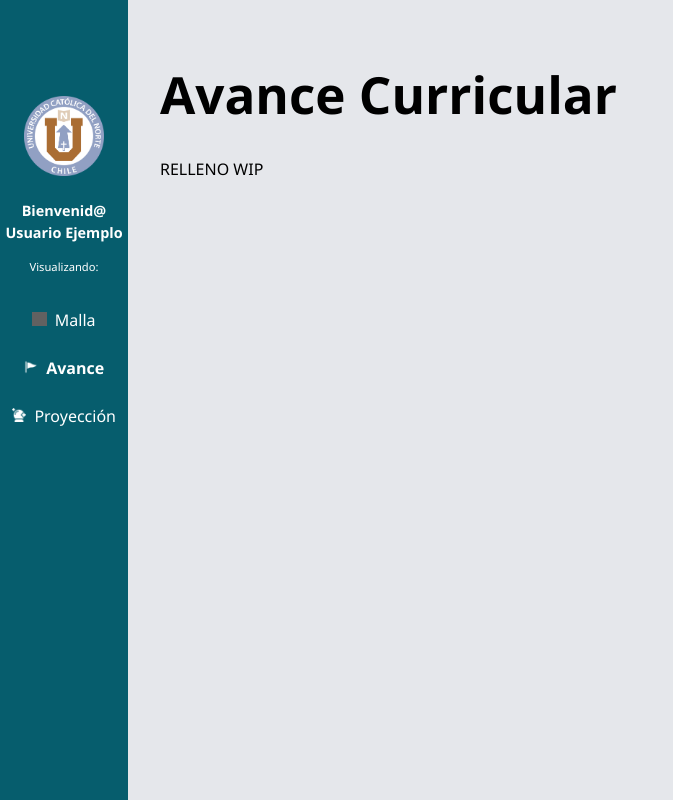
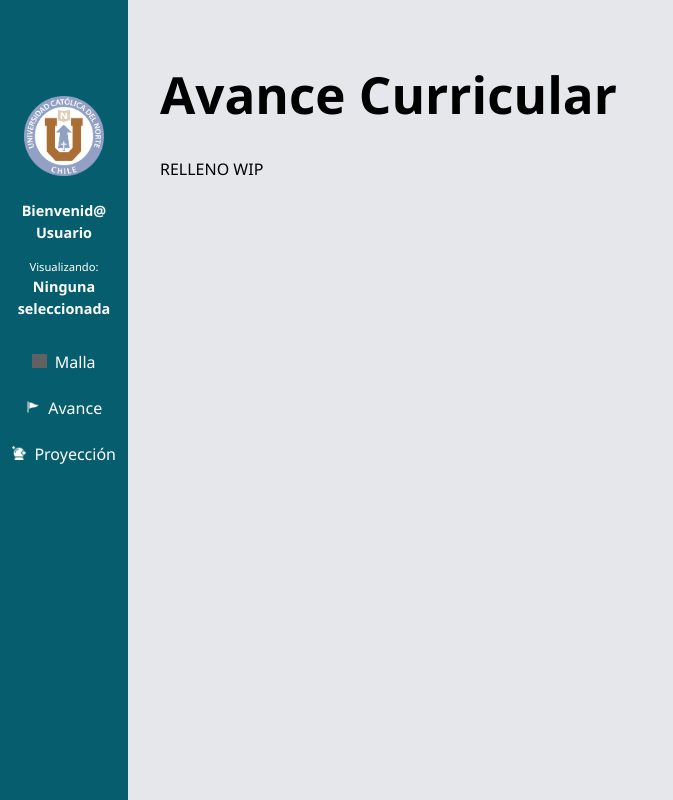
Before and after one commit to dazztyn/ProyectateUCN, a React app in the folder frontend/: page /avance in a window 1280 px wide. Shown: the whole page, without its empty margins (0-673 px from the left). Built offline with nearby package versions, Linux system fonts and the light colour scheme; grey boxes are pictures that could not be loaded; the HTML template or start-up script is replaced by a standard one.

Commit message:
Fix Navegación
Todos los tokens ahora son referidos como "access_token", importante respetar eso para el futuro, sidebar recibe tokens

```diff
--- a/frontend/src/componentes/compMallaDisplay.tsx
+++ b/frontend/src/componentes/compMallaDisplay.tsx
@@ -17,10 +17,10 @@ type Semestre = {
 
 type Props = {
   indice: number;
-  token: string;
+  access_token: string;
 };
 
-const MallaCarrera: React.FC<Props> = ({ indice, token}) => {
+const MallaCarrera: React.FC<Props> = ({ indice, access_token}) => {
   const [semestres, setSemestres] = useState<Semestre[]>([]);
   const [cargando, setCargando] = useState(true);
   const [error, setError] = useState("");
@@ -33,7 +33,7 @@ const MallaCarrera: React.FC<Props> = ({ indice, token}) => {
 
         const res = await fetch(`http://localhost:3000/malla/${indice}`, {
   headers: {
-    Authorization: `Bearer ${token}`,
+    Authorization: `Bearer ${access_token}`,
   },
 });
         if (!res.ok) throw new Error("No se pudo obtener la malla curricular.");
@@ -63,7 +63,7 @@ const MallaCarrera: React.FC<Props> = ({ indice, token}) => {
     };
 
     obtenerMalla();
-  }, [ indice, token ]);
+  }, [ indice, access_token ]);
 
 
   if (cargando) return <p className="loading">Cargando malla...</p>;
--- a/frontend/src/componentes/compSidebarUser.tsx
+++ b/frontend/src/componentes/compSidebarUser.tsx
@@ -6,45 +6,60 @@ import iconoProyeccion from "../assets/magic-ball.png";
 import iconoAvance from "../assets/globe.png";
 import React from 'react';
 import '../style/styleSidebar.css';
-import { NavLink } from 'react-router-dom';
+import { useNavigate } from 'react-router-dom';
 
-interface SidebarUserProps {
-    nombreUser: string;
-    carreraUser: string;
-}
-const Sidebar: React.FC<SidebarUserProps> = ({ nombreUser, carreraUser }) => {
+
+const Sidebar: React.FC = () => {
+  const navigate = useNavigate();
+
+  const usuario = JSON.parse(localStorage.getItem("usuario") || "{}");
+  const indiceCarrera = localStorage.getItem("indiceCarrera");
+  const carreraActual =
+    usuario?.carreras?.[Number(indiceCarrera)]?.nombre || "Ninguna seleccionada";
+
+  const handleNav = (path: string) => {
+    const access_token = localStorage.getItem("access_token");
+    const indiceCarrera = localStorage.getItem("indiceCarrera");
+    if (!access_token || indiceCarrera === null) {
+      alert("Por favor selecciona una carrera antes de continuar.");
+      navigate("/seleccion");
+      return;
+    }
+    navigate(path, { state: { indice: Number(indiceCarrera), access_token } });
+  };
+
   return (
     <div className="sidebar">
-
       <div className="logo-container">
         <img src={logo} alt="Logo UCN" className="sidebar-logo" />
         <img src={locoLogo} alt="Logo loco UCN" className="sidebar-logo-hover" />
       </div>
 
+      <div className="sidebar-username">
+        Bienvenid@ {usuario?.nombre || "Usuario"}
+      </div>
 
-      <div className="sidebar-username">Bienvenid@ {nombreUser}</div>
+      <div className="sidebar-career">
+        Visualizando:
+        <div className="sidebar-username">{carreraActual}</div>
+      </div>
 
-      <div className="sidebar-career">Visualizando:<div className="sidebar-username">{carreraUser}</div></div>
-
-      {/* Links */}
       <nav className="sidebar-nav">
-
-        <NavLink to="/malla" className="sidebar-link">
-        <img src={iconoMalla} alt="icono Malla" className="icon" />
+        <button onClick={() => handleNav("/malla")} className="sidebar-link">
+          <img src={iconoMalla} alt="icono Malla" className="icon" />
           Malla
-        </NavLink>
-        <NavLink to="/avance" className="sidebar-link">
-        <img src={iconoAvance} alt="icono Avance" className="icon" />
+        </button>
+        <button onClick={() => handleNav("/avance")} className="sidebar-link">
+          <img src={iconoAvance} alt="icono Avance" className="icon" />
           Avance
-        </NavLink>
-        <NavLink to="/proyeccion" className="sidebar-link">
-        <img src={iconoProyeccion} alt="icono Proyección" className="icon" />
+        </button>
+        <button onClick={() => handleNav("/proyeccion")} className="sidebar-link">
+          <img src={iconoProyeccion} alt="icono Proyección" className="icon" />
           Proyección
-        </NavLink>
+        </button>
       </nav>
     </div>
   );
 };
 
-
 export default Sidebar;
--- a/frontend/src/componentes/layoutWithSidebar.tsx
+++ b/frontend/src/componentes/layoutWithSidebar.tsx
@@ -3,13 +3,11 @@ import Sidebar from "./compSidebarUser";
 
 interface LayoutWithSidebarProps {
   children: React.ReactNode;
-  nombreUser: string;
-  carreraUser: string;
 }
 
-const LayoutWithSidebar: React.FC<LayoutWithSidebarProps> = ({ children, nombreUser, carreraUser }) => (
+const LayoutWithSidebar: React.FC<LayoutWithSidebarProps> = ({ children}) => (
   <div style={{ display: "flex", maxHeight: "100vh" }}>
-    <Sidebar nombreUser={nombreUser} carreraUser={carreraUser} />
+    <Sidebar/>
     <div style={{ flex: 1, color: "black", padding: "2rem" }}>
       {children}
     </div>
--- a/frontend/src/paginas/pagMalla.tsx
+++ b/frontend/src/paginas/pagMalla.tsx
@@ -5,13 +5,17 @@ import MallaCarrera from '../componentes/compMallaDisplay';
 
 const Malla: React.FC = () => {
   const location = useLocation();
-  const { indice, token } = location.state as { indice: number; token: string };
+  const { indice, access_token } = location.state as { indice: number; access_token: string };
+  const usuario = JSON.parse(localStorage.getItem("usuario") || "{}");
+  const indiceCarrera = localStorage.getItem("indiceCarrera");
+  const carreraActual =
+    usuario?.carreras?.[Number(indiceCarrera)]?.nombre || "Ninguna seleccionada";
 
   return (
-    <Layout nombreUser="Usuario" carreraUser="Carrera">
+    <Layout>
       <div>
-        <h2>Malla Curricular - {}</h2>
-        <MallaCarrera indice = {indice} token={token}/>
+        <h2>Malla Curricular - {carreraActual}</h2>
+        <MallaCarrera indice = {indice} access_token={access_token}/>
       </div>
     </Layout>
   );
--- a/frontend/src/paginas/pagSeleccion.tsx
+++ b/frontend/src/paginas/pagSeleccion.tsx
@@ -1,6 +1,6 @@
 import React from "react";
-import {useState, useEffect} from "react";
-import { useLocation, useNavigate } from 'react-router-dom';
+import {useState} from "react";
+import { useNavigate } from 'react-router-dom';
 import '../style/styleLogin.css';
 type Carrera = {
      nombre: string;
@@ -9,12 +9,13 @@ type Carrera = {
      const SeleccionCarrera: React.FC = () => {
         const navigate = useNavigate();
         const usuario = JSON.parse(localStorage.getItem('usuario') || '{}');
-        const token = localStorage.getItem('access_token');
+        const access_token = localStorage.getItem('access_token');
         const [open, setOpen] = useState(false);
         const [selected, setSelected] = useState<Carrera | null>(null);
         const carreras: Carrera[] = usuario?.carreras || [];
         const handleSelect = (index: number) => {
-            setSelected(carreras[index]); navigate('/malla', { state: { indice: index, token } }); };
+            localStorage.setItem('indiceCarrera', index.toString());
+            setSelected(carreras[index]); navigate('/malla', { state: { indice: index, access_token } }); };
             return ( <div> <h1>Selecciona tu carrera</h1>
             <div onClick={() => setOpen(!open)}
             className="bloque-carrera"> {selected ? selected.nombre : "Haz click para elegir una carrera"}
--- a/frontend/src/style/styleSidebar.css
+++ b/frontend/src/style/styleSidebar.css
@@ -60,6 +60,11 @@
 }
 
 .sidebar-link {
+  background-color: transparent;
+  border: none;
+  padding: 0;
+  font-family: inherit;
+  text-align: inherit;
   color: white;
   font-size: medium;
   text-decoration: none;
```
Also changed, not shown: 1 other file (tests, documents, lock files or other folders).
